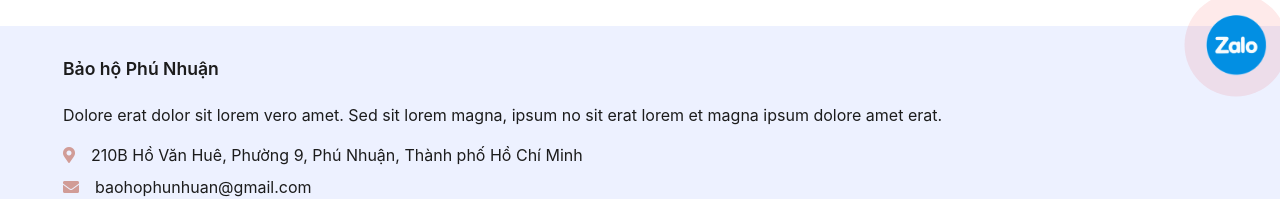
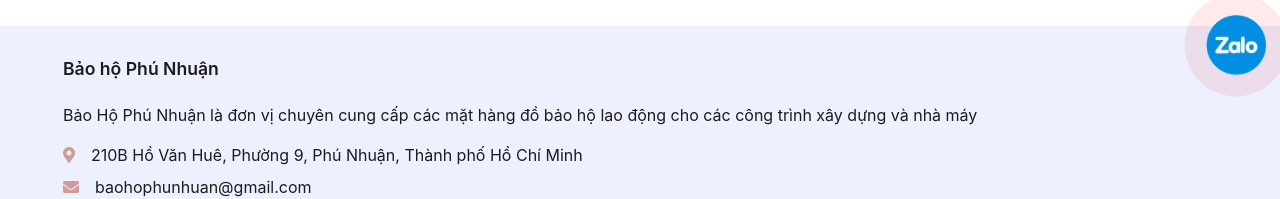
Before and after one commit to sumsv50/Clothing-Shop-FE, a React (Create React App) app: page / in a window 1280 px wide. Shown: the part 545-744 px from the top of the page. Built offline with nearby package versions, Linux system fonts and the light colour scheme; no server answers.

Commit message:
Update branch intro

```diff
--- a/src/pages/ProductDetail.js
+++ b/src/pages/ProductDetail.js
@@ -142,8 +142,7 @@ export default function ProductDetail() {
                   <a href="" className="text-decoration-none">
                     <h3 className="mb-4 display-5 font-weight-semi-bold"> Bảo hộ Phú Nhuận </h3>
                   </a>
-                  <p>Dolore erat dolor sit lorem vero amet. Sed sit lorem magna, ipsum no sit erat lorem et magna ipsum dolore
-                    amet erat.</p>
+                  <p>Bảo Hộ Phú Nhuận là đơn vị chuyên cung cấp các mặt hàng đồ bảo hộ lao động cho các công trình xây dựng và nhà máy</p>
                   <p className="mb-2"><i className="fa fa-map-marker-alt text-primary mr-3"></i>210B Hồ Văn Huê, Phường 9, Phú Nhuận,
                     Thành phố Hồ Chí Minh</p>
                   <p className="mb-2"><i className="fa fa-envelope text-primary mr-3"></i>baohophunhuan@gmail.com</p>
--- a/src/pages/ProductList.js
+++ b/src/pages/ProductList.js
@@ -220,8 +220,7 @@ export default function ProductList() {
                   <a href="" className="text-decoration-none">
                     <h3 className="mb-4 display-5 font-weight-semi-bold"> Bảo hộ Phú Nhuận </h3>
                   </a>
-                  <p>Dolore erat dolor sit lorem vero amet. Sed sit lorem magna, ipsum no sit erat lorem et magna ipsum dolore
-                    amet erat.</p>
+                  <p>Bảo Hộ Phú Nhuận là đơn vị chuyên cung cấp các mặt hàng đồ bảo hộ lao động cho các công trình xây dựng và nhà máy</p>
                   <p className="mb-2"><i className="fa fa-map-marker-alt text-primary mr-3"></i>210B Hồ Văn Huê, Phường 9, Phú Nhuận,
                     Thành phố Hồ Chí Minh</p>
                   <p className="mb-2"><i className="fa fa-envelope text-primary mr-3"></i>baohophunhuan@gmail.com</p>
```
